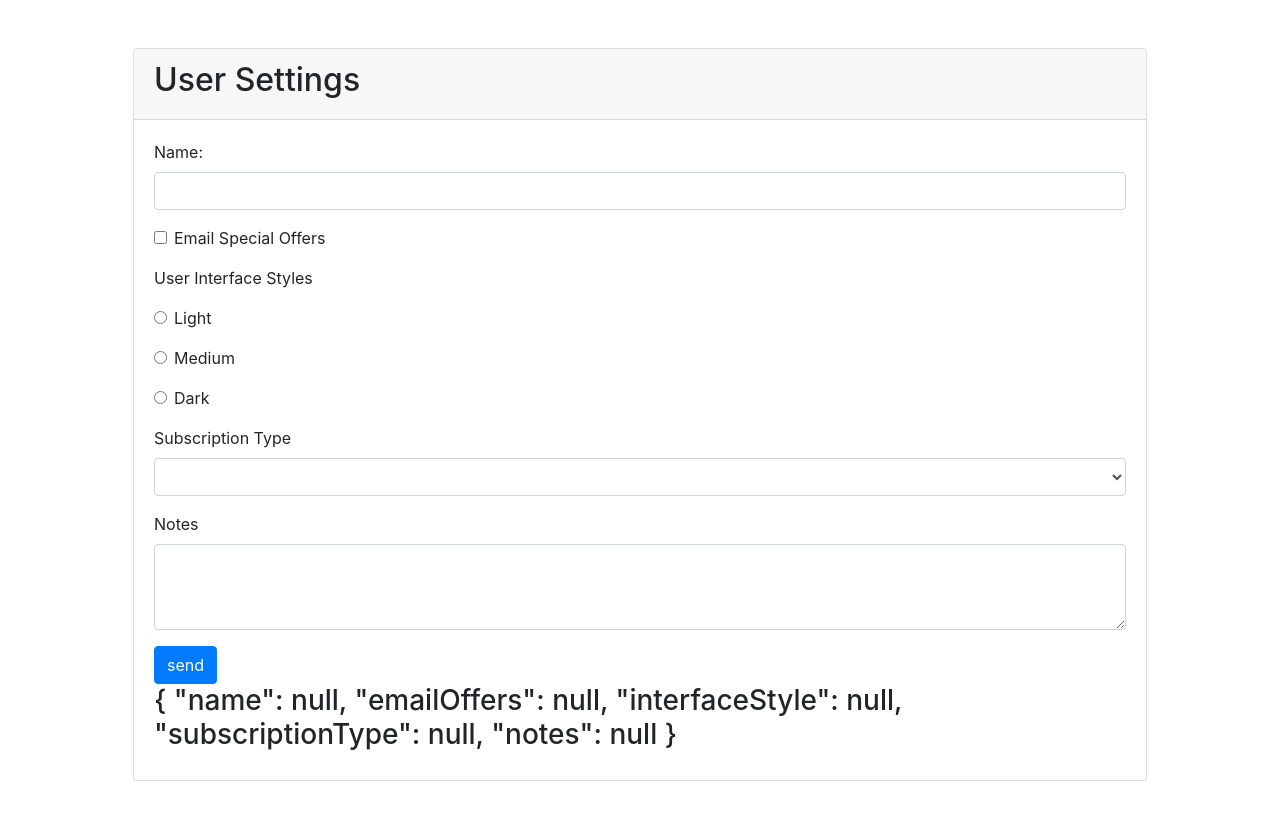
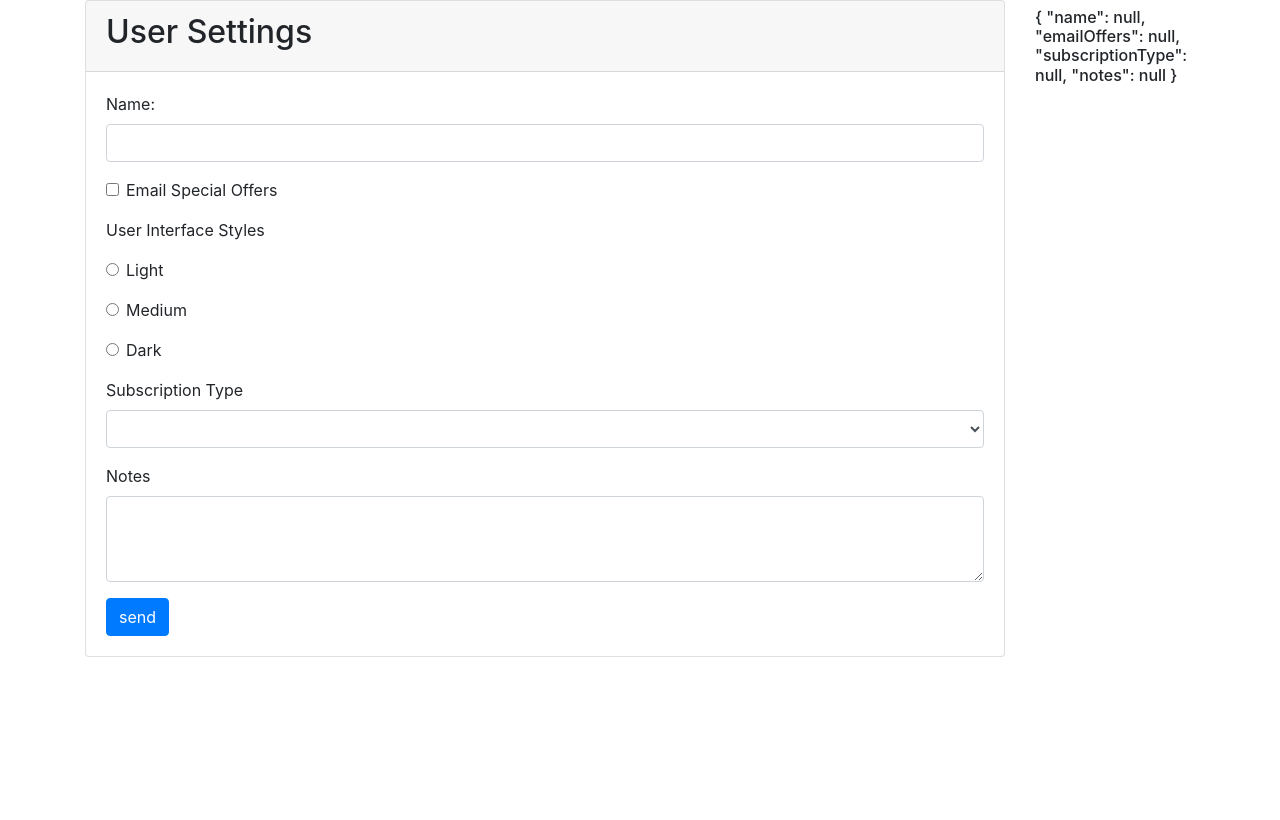
Before and after one commit to JamalGuyo/ng-user-settings-form, an Angular app: page / in a window 1280 px wide. Shown: the top 820 px of the page. Built offline with nearby package versions, Linux system fonts and the light colour scheme.

Commit message:
ui refactored

```diff
--- a/src/app/user-settings-form/user-settings-form.component.html
+++ b/src/app/user-settings-form/user-settings-form.component.html
@@ -1,5 +1,7 @@
 <div class="container">
-  <div class="card m-5">
+  <div class="row">
+    <div class="col-md-10">
+      <div class="card">
         <div class="card-header">
           <h2>User Settings</h2>
         </div>
@@ -13,6 +15,7 @@
                 class="form-control"
                 [(ngModel)]="userSettings.name"
                 #nameField="ngModel"
+                (blur)="onBlur(nameField)"
                 required
               />
               <div
@@ -109,7 +112,11 @@
             </div>
             <button class="btn btn-primary">send</button>
           </form>
-      <h3>{{ userSettings | json }}</h3>
         </div>
       </div>
     </div>
+    <div class="col-md-2 mt-2">
+      <h6>{{ form.value | json }}</h6>
+    </div>
+  </div>
+</div>
--- a/src/app/user-settings-form/user-settings-form.component.ts
+++ b/src/app/user-settings-form/user-settings-form.component.ts
@@ -1,6 +1,6 @@
 import { IUserSettings } from './../data/user-settings';
 import { Component, OnInit } from '@angular/core';
-import { NgForm } from '@angular/forms';
+import { NgForm, NgModel } from '@angular/forms';
 
 @Component({
   selector: 'app-user-settings-form',
@@ -21,6 +21,9 @@ export class UserSettingsFormComponent implements OnInit {
 
   ngOnInit() {}
 
+  onBlur(nameField: NgModel) {
+    console.log('On Blur: ' + nameField.valid);
+  }
   onSubmit(form: NgForm) {
     console.log(form.valid);
   }
```
Lines whose indentation alone changed are shown as unchanged.
